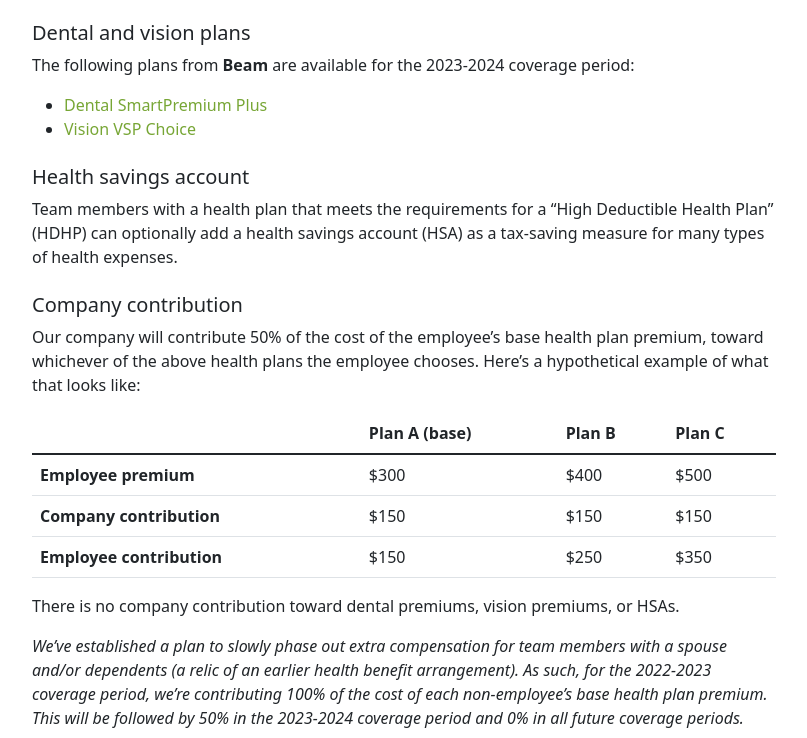
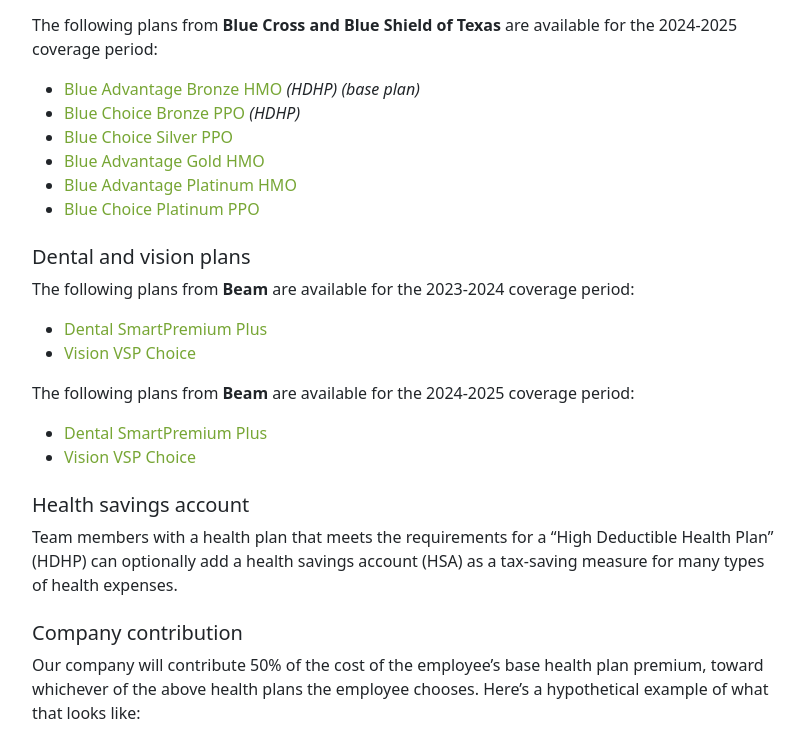
Before and after one commit to sparksuite/employee-handbook, a website: page benefits/health.html in a window 1280 px wide. Shown: the part 509-1247 px from the top of the page, without its empty margins (236-1043 px from the left). Drawn offline with nearby package versions, Linux system fonts and the light colour scheme.

Commit message:
Add 2024-2025 plan details

```diff
--- a/benefits/health.html
+++ b/benefits/health.html
@@ -78,6 +78,52 @@
 						</li>
 					</ul>
 
+					<p>
+						The following plans from
+						<strong>Blue Cross and Blue Shield of Texas</strong> are available for the 2024-2025 coverage period:
+					</p>
+
+					<ul>
+						<li>
+							<a href="./plan-documents/2024-2025/bcbs/Blue Advantage Bronze HMO.pdf" target="_blank">
+								Blue Advantage Bronze HMO
+							</a>
+							<em>(HDHP)</em>
+							<em>(base plan)</em>
+						</li>
+
+						<li>
+							<a href="./plan-documents/2024-2025/bcbs/Blue Choice Bronze PPO.pdf" target="_blank">
+								Blue Choice Bronze PPO
+							</a>
+							<em>(HDHP)</em>
+						</li>
+
+						<li>
+							<a href="./plan-documents/2024-2025/bcbs/Blue Choice Silver PPO.pdf" target="_blank">
+								Blue Choice Silver PPO
+							</a>
+						</li>
+
+						<li>
+							<a href="./plan-documents/2024-2025/bcbs/Blue Advantage Gold HMO.pdf" target="_blank">
+								Blue Advantage Gold HMO
+							</a>
+						</li>
+
+						<li>
+							<a href="./plan-documents/2024-2025/bcbs/Blue Advantage Platinum HMO.pdf" target="_blank">
+								Blue Advantage Platinum HMO
+							</a>
+						</li>
+
+						<li>
+							<a href="./plan-documents/2024-2025/bcbs/Blue Choice Platinum PPO.pdf" target="_blank">
+								Blue Choice Platinum PPO
+							</a>
+						</li>
+					</ul>
+
 					<h3 class="pt-2 h5">Dental and vision plans</h3>
 
 					<p>The following plans from <strong>Beam</strong> are available for the 2023-2024 coverage period:</p>
@@ -91,6 +137,20 @@
 
 						<li>
 							<a href="./plan-documents/2023-2024/beam/Vision VSP Choice.pdf" target="_blank">Vision VSP Choice</a>
+						</li>
+					</ul>
+
+					<p>The following plans from <strong>Beam</strong> are available for the 2024-2025 coverage period:</p>
+
+					<ul>
+						<li>
+							<a href="./plan-documents/2024-2025/beam/Dental SmartPremium Plus.pdf" target="_blank">
+								Dental SmartPremium Plus
+							</a>
+						</li>
+
+						<li>
+							<a href="./plan-documents/2024-2025/beam/Vision VSP Choice.pdf" target="_blank">Vision VSP Choice</a>
 						</li>
 					</ul>
 
@@ -143,15 +203,6 @@
 					</table>
 
 					<p>There is no company contribution toward dental premiums, vision premiums, or HSAs.</p>
-
-					<p>
-						<em
-							>We’ve established a plan to slowly phase out extra compensation for team members with a spouse and/or
-							dependents (a relic of an earlier health benefit arrangement). As such, for the 2022-2023 coverage period,
-							we’re contributing 100% of the cost of each non-employee’s base health plan premium. This will be followed
-							by 50% in the 2023-2024 coverage period and 0% in all future coverage periods.</em
-						>
-					</p>
 
 					<h3 class="pt-2 h5">Coverage period</h3>
 
```
Also changed, not shown: 8 other files.
